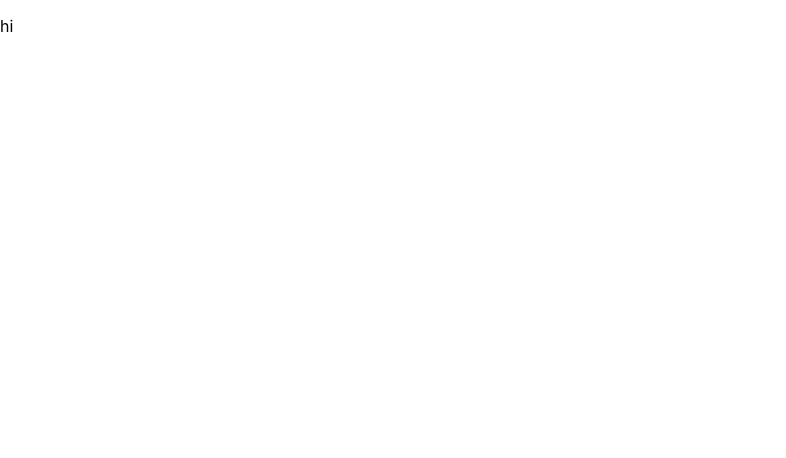
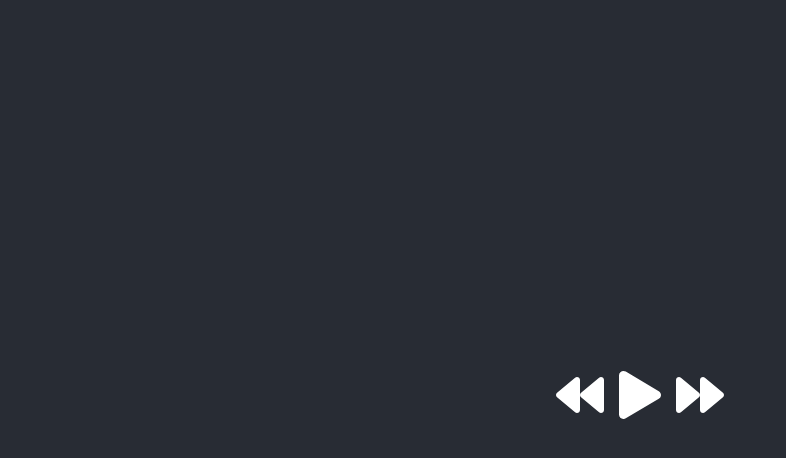
Before and after one commit to imancheema/soundscape, a React (Create React App) app in the folder studybuddy/: page / in a window 1280 px wide. Shown: the top 458 px of the page, without its empty margins (0-786 px from the left). Built offline with nearby package versions, Linux system fonts and the light colour scheme.

Commit message:
Adds forward, play, pause, and backward icons

```diff
--- a/studybuddy/src/App.js
+++ b/studybuddy/src/App.js
@@ -1,8 +1,44 @@
-import logo from "./logo.svg";
+import React, { useState } from "react";
 import "./App.css";
+import { FaPlay, FaPause, FaForward, FaBackward } from "react-icons/fa";
 
 function App() {
-  return <p>hi </p>;
+  // Use React's useState hook to manage play/pause
+  // By default, the music isnt playing
+  // isPlaying: holds current value of state
+  // setIsPlaying: update isPlaying value when you call on it.
+  const [isPlaying, setIsPlaying] = useState(false);
+
+  // When you click on the button, isPlaying is set to the opposite of its current value
+  const togglePlayPause = () => {
+    setIsPlaying(!isPlaying);
+  };
+
+  // When you click on the backward button,
+  const playPreviousSong = () => {
+    // Go back to prev. gif background, song, and quote
+    console.log("previous song.");
+  };
+
+  // When you click on the forward button,
+  const playNextSong = () => {
+    // Change the gif background, song, and quote (randomized)
+    console.log("next song.");
+  };
+
+  return (
+    <div className="study-buddy-app">
+      <button onClick={playPreviousSong}>
+        <FaBackward />
+      </button>
+      <button onClick={togglePlayPause}>
+        {isPlaying ? <FaPause /> : <FaPlay />}
+      </button>
+      <button onClick={playNextSong}>
+        <FaForward />
+      </button>
+    </div>
+  );
 }
 
 export default App;
```
